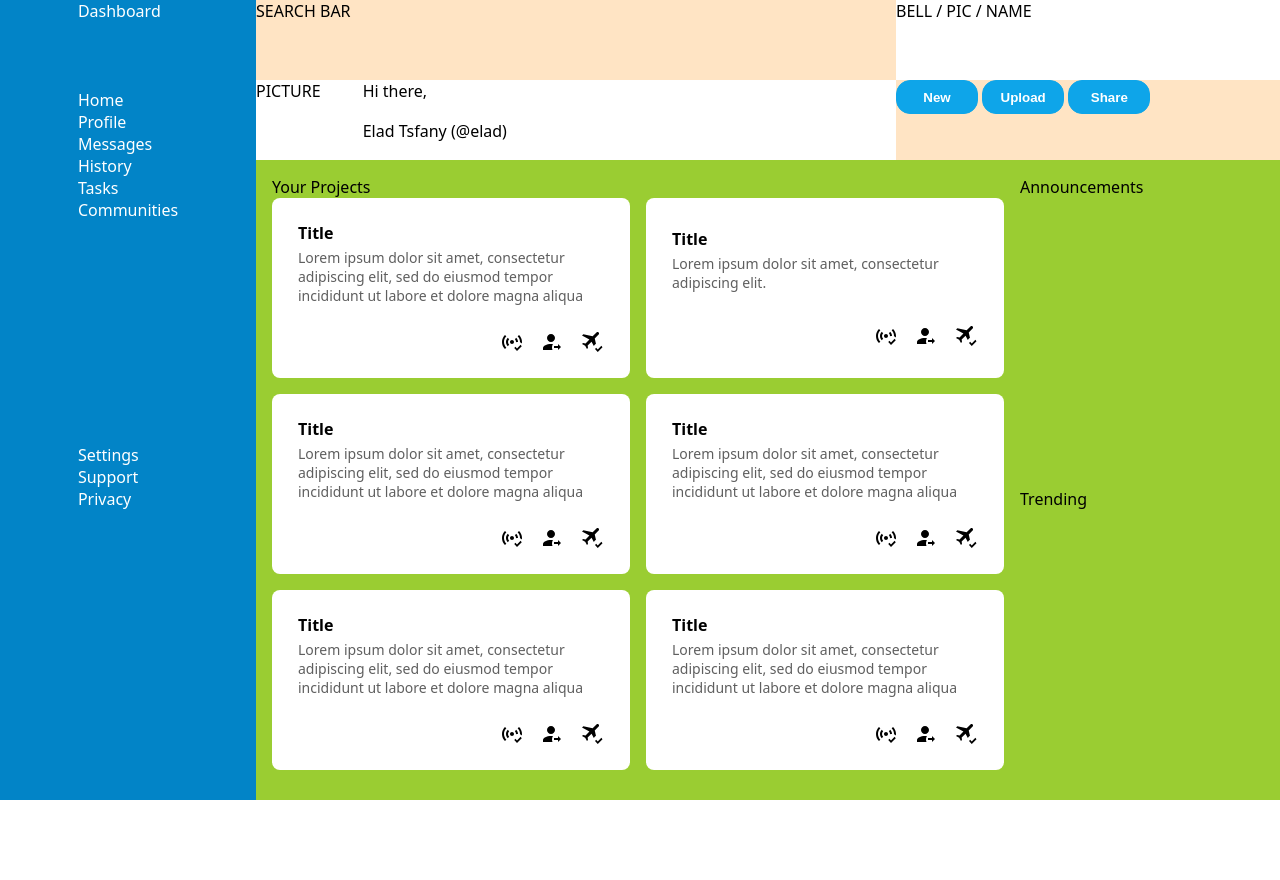
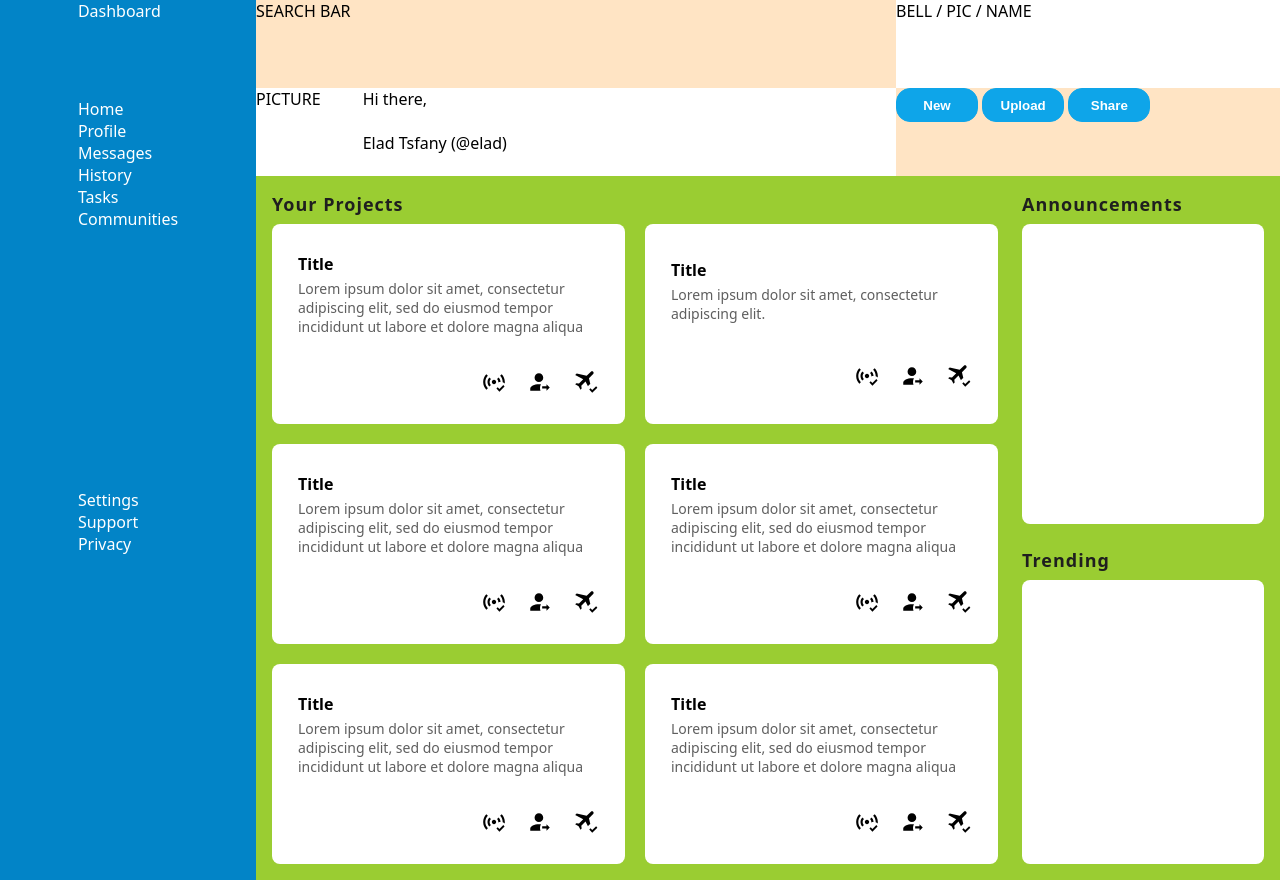
Before and after one commit to eladtsfany/dashboard, a plain HTML site: page index.html in a window 1280 px wide. Before the commit the page ends 800 px from the top, so only its background shows below. Drawn offline with Linux system fonts and the light colour scheme.

Commit message:
Modify the cards grid

```diff
--- a/index.html
+++ b/index.html
@@ -183,12 +183,16 @@
                 </div>
             </div>
             <div class="news">
-                <div class="section-label">Announcements</div>
+                <div id="news-label" class="section-label">Announcements</div>
+                <div class="news-box">
 
+                </div>
             </div>
             <div class="trending">
-                <div class="section-label">Trending</div>
+                <div id="trending-label" class="section-label">Trending</div>
+                <div class="trending-box">
 
+                </div>
             </div>
         </div>
     </div>
--- a/styles.css
+++ b/styles.css
@@ -71,8 +71,10 @@ ul.side-nav {
     background-color: yellowgreen;
     display: grid;
     grid-template-columns: 3fr 1fr;
+    /* grid-template-rows: 1fr 1fr; */
+    grid-template-rows: repeat(auto-fit, minmax(220px, 1fr));
     padding: 1rem;
-    gap: 1rem;
+    gap: 1.5rem;
 }
 
 .projects {
@@ -82,17 +84,16 @@ ul.side-nav {
 .cards-wrapper {
     display: grid;
     grid-template-columns: 1fr 1fr;
-    gap: 16px;
+    gap: 1.25rem;
 }
 
 .card {
     box-sizing: border-box;
     background-color: #fff;
-    width: 100%;
-    height: 180px;
+    height: 200px;
     border-radius: 8px;
     display: grid;
-    padding: 2px 26px;
+    padding: 0px 26px;
     gap: 4px;
 }
 
@@ -111,9 +112,40 @@ ul.side-nav {
     display: grid;
     grid-auto-flow: column;
     justify-content: end;
-    gap: 16px;
+    gap: 1.25rem;
+    align-items: start;
 }
 
 .card-buttons>* {
-    width: 24px;
+    width: 26px;
 }
+
+
+.news-box {
+    display: grid;
+    background-color: #fff;
+    min-height: 200px;
+    height: calc(100% - 1.5rem);
+    border-radius: 8px;
+
+}
+
+.trending-box {
+    display: grid;
+    background-color: #fff;
+    min-height: 200px;
+    height: calc(100% - 2.5rem);
+    border-radius: 8px;
+}
+
+.section-label {
+    font-weight: 600;
+    font-size: 18px;
+    color: #1f1f1f;
+    letter-spacing: 1px;
+    padding-bottom: .5rem;
+}
+
+#trending-label {
+    padding-top: .5rem;
+}
```
